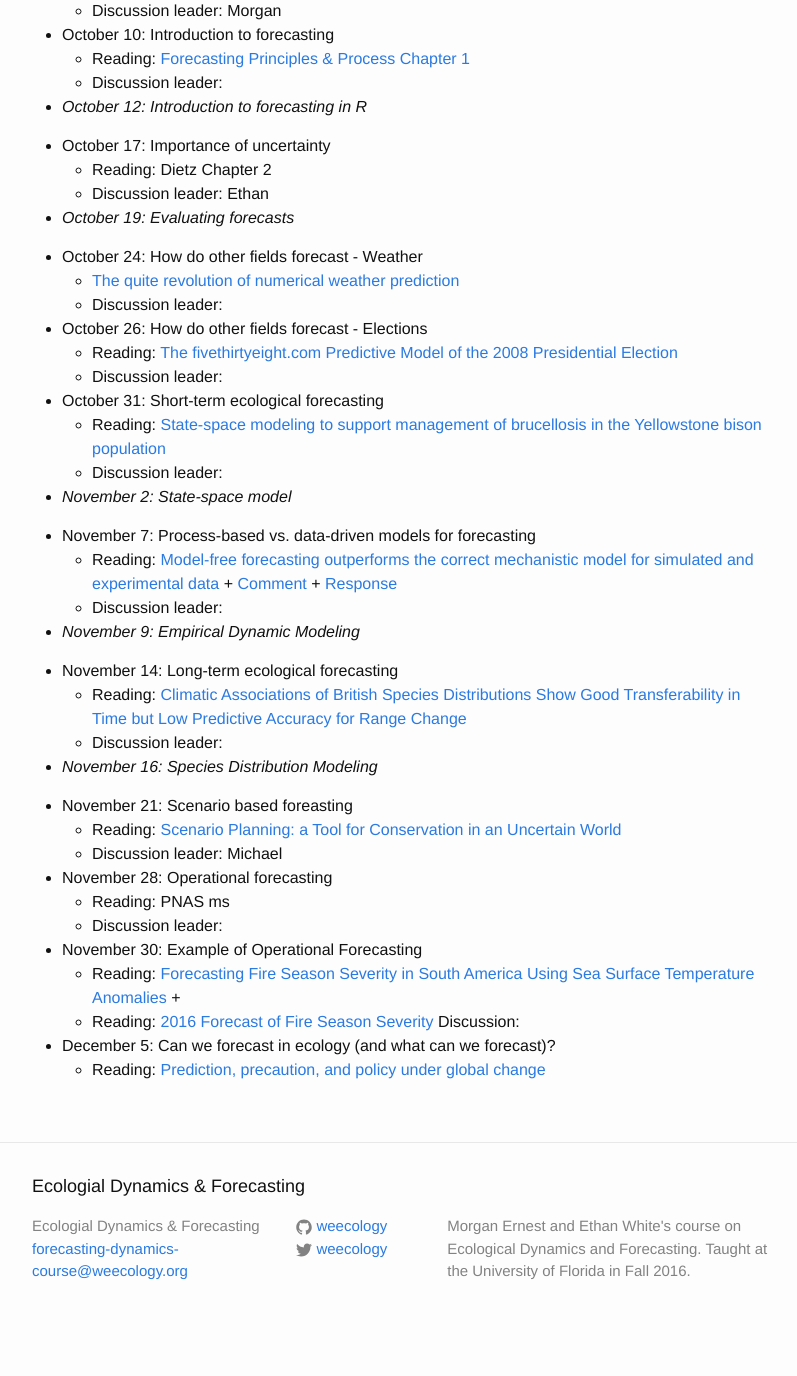
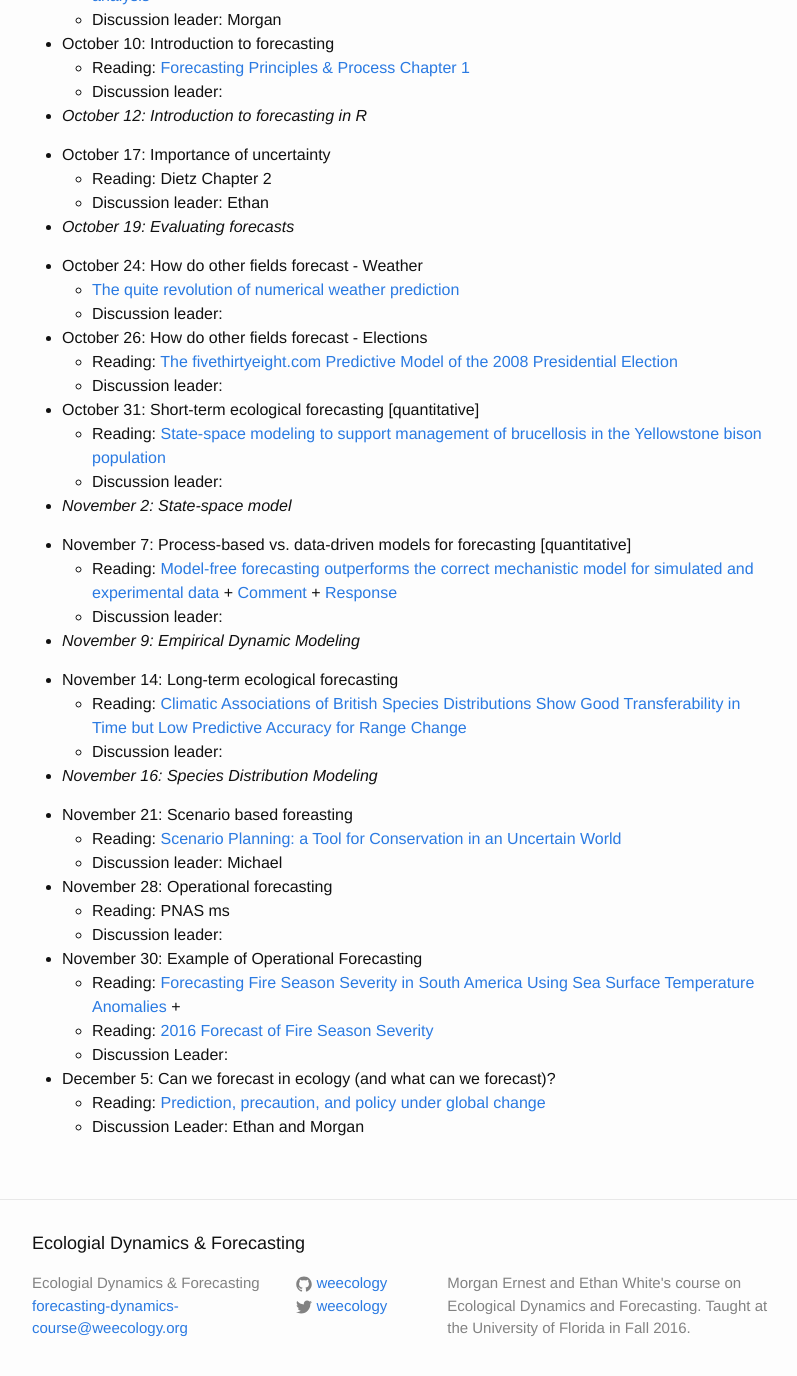
Before and after one commit to weecology/forecasting-dynamics-course, a Jekyll site: the page built from schedule.md, in a window 1280 px wide and 1400 px high, scrolled down 1423 px. Shown: the top 1376 px of the window, without its empty margins (238-1035 px from the left). Built offline with Jekyll 4.4.1, drawn with Linux system fonts in a browser that asks for light colours; before the commit the page ends 2766 px from its top, so only the background shows below that; some of the changed text lies outside the part shown.

Commit message:
Update schedule.md

```diff
--- a/schedule.md
+++ b/schedule.md
@@ -5,6 +5,7 @@ title: Schedule
 Activity days when laptops are required are noted in italics. Discussion leaders are listed below each topic.
 
 * August 22: Introduction. Can we forecast in ecology?
+    * Discussion Leader: Ethan and Morgan
 
 * August 24: Why dynamics and forecasting? (reading)
     * Reading: [Ecological Forecasts: An Emerging Imperative](https://doi.org/10.1126/science.293.5530.657)
@@ -80,13 +81,13 @@ Activity days when laptops are required are noted in italics. Discussion leaders
 [The fivethirtyeight.com Predictive Model of the 2008 Presidential Election](https://www.causeweb.org/cause/archive/stats/STATS_50.pdf)
     * Discussion leader:
 
-* October 31: Short-term ecological forecasting
+* October 31: Short-term ecological forecasting [quantitative]
     * Reading: [State-space modeling to support management of brucellosis in the Yellowstone bison population](https://doi.org/10.1890/14-1413.1)
     * Discussion leader:
 
 * *November 2: State-space model*
 
-* November 7: Process-based vs. data-driven models for forecasting
+* November 7: Process-based vs. data-driven models for forecasting [quantitative]
     * Reading:
 [Model-free forecasting outperforms the correct mechanistic model for simulated and experimental data](https://doi.org/10.1073/pnas.1216076110) +
 [Comment](https://doi.org/10.1073/pnas.1308603110) + [Response](https://doi.org/10.1073/pnas.1312461110)
@@ -111,7 +112,8 @@ Activity days when laptops are required are noted in italics. Discussion leaders
 * November 30: Example of Operational Forecasting
     * Reading: [Forecasting Fire Season Severity in South America Using Sea Surface Temperature Anomalies](https://doi.org/10.1126/science.1209472) +
     * Reading: [2016 Forecast of Fire Season Severity](http://www.ess.uci.edu/~amazonfirerisk/ForecastWeb/SAMFSS2016.html)
-    Discussion:
+    * Discussion Leader:
 
 * December 5: Can we forecast in ecology (and what can we forecast)?
     * Reading: [Prediction, precaution, and policy under global change](https://doi.org/10.1126/science.1261824)
+    * Discussion Leader: Ethan and Morgan
```
